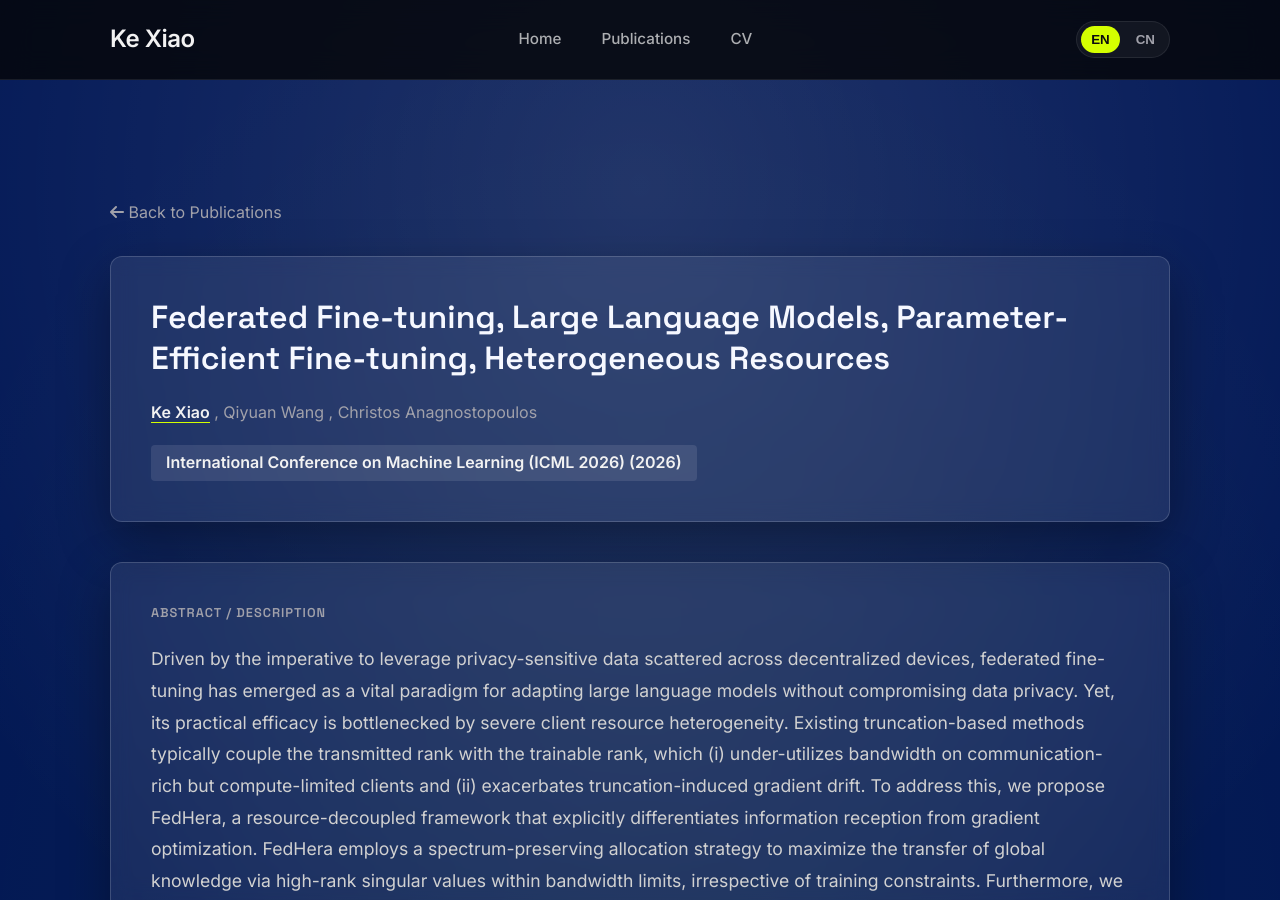
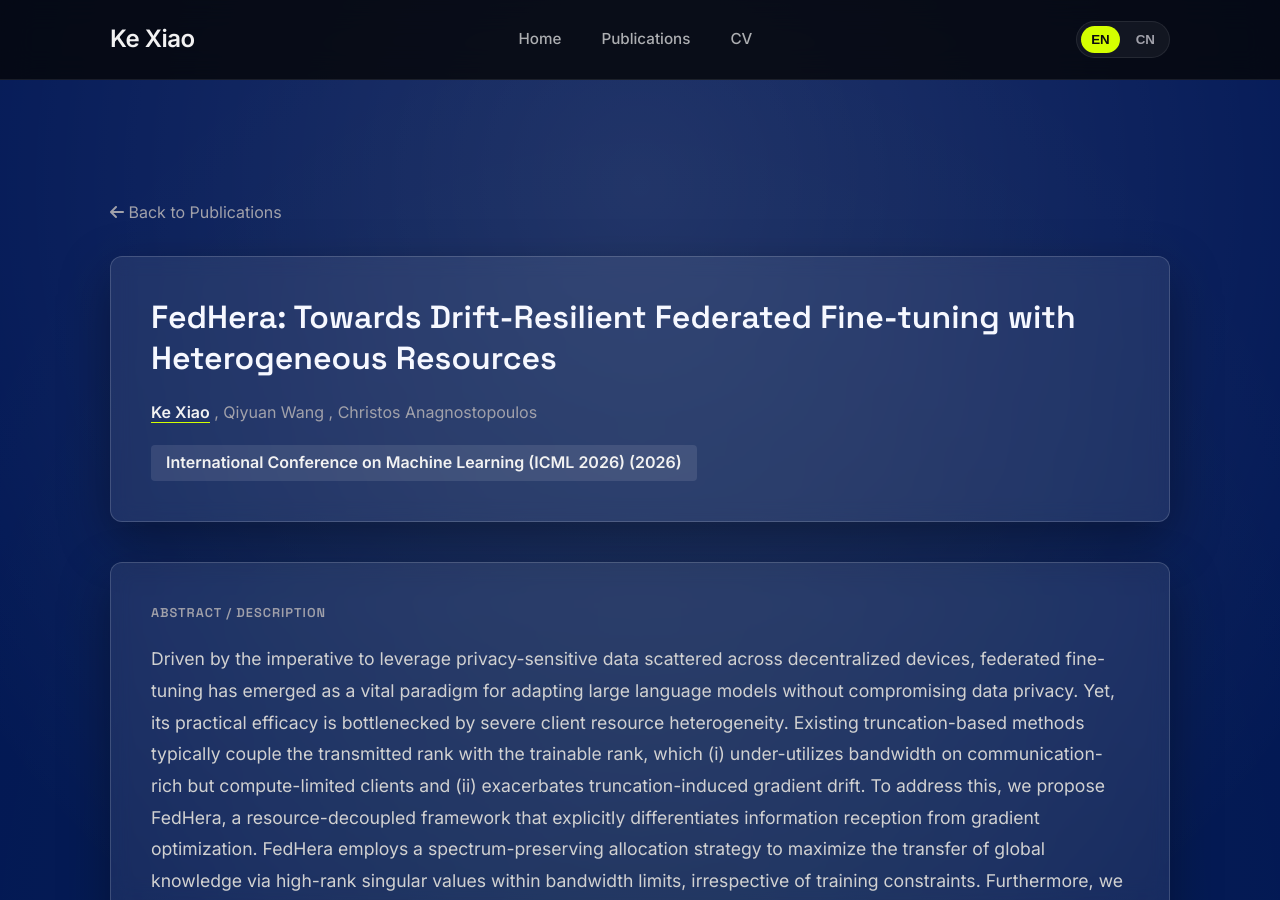
Before and after one commit to shock-xiaoke/shock-xiaoke.github.io, a Jekyll site: the page built from _posts/2026-04-30-fedhera.md, in a window 1280 px wide and 900 px high. Built offline with Jekyll 4.4.1, drawn with Linux system fonts in a browser that asks for light colours; nearby versions of some CDN libraries.

Commit message:
add ICML26 paper info v1.0

```diff
--- a/_data/news.yml
+++ b/_data/news.yml
@@ -1,8 +1,8 @@
 - date: 2026-04-30
   title: Paper accepted to ICML 2026!
   title_cn: "论文被 ICML 2026 接收！"
-  description: "Federated Fine-tuning, Large Language Models, Parameter-Efficient Fine-tuning, Heterogeneous Resources."
-  description_cn: "《联邦微调、大语言模型、参数高效微调与异构资源》被 ICML 2026 接收。"
+  description: "FedHera: Towards Drift-Resilient Federated Fine-tuning with Heterogeneous Resources."
+  description_cn: "FedHera: Towards Drift-Resilient Federated Fine-tuning with Heterogeneous Resources."
   tag: Publication
 
 - date: 2025-12-11
--- a/_posts/2026-04-30-fedhera.md
+++ b/_posts/2026-04-30-fedhera.md
@@ -1,7 +1,7 @@
 ---
 layout: post
-title: "Federated Fine-tuning, Large Language Models, Parameter-Efficient Fine-tuning, Heterogeneous Resources"
-title_cn: "联邦微调、大语言模型、参数高效微调与异构资源"
+title: "FedHera: Towards Drift-Resilient Federated Fine-tuning with Heterogeneous Resources"
+title_cn: "FedHera：面向大语言模型的资源解耦联邦微调"
 date: 2026-04-30 00:01:00 +0800
 selected: true
 pub: "International Conference on Machine Learning (ICML 2026)"
```
